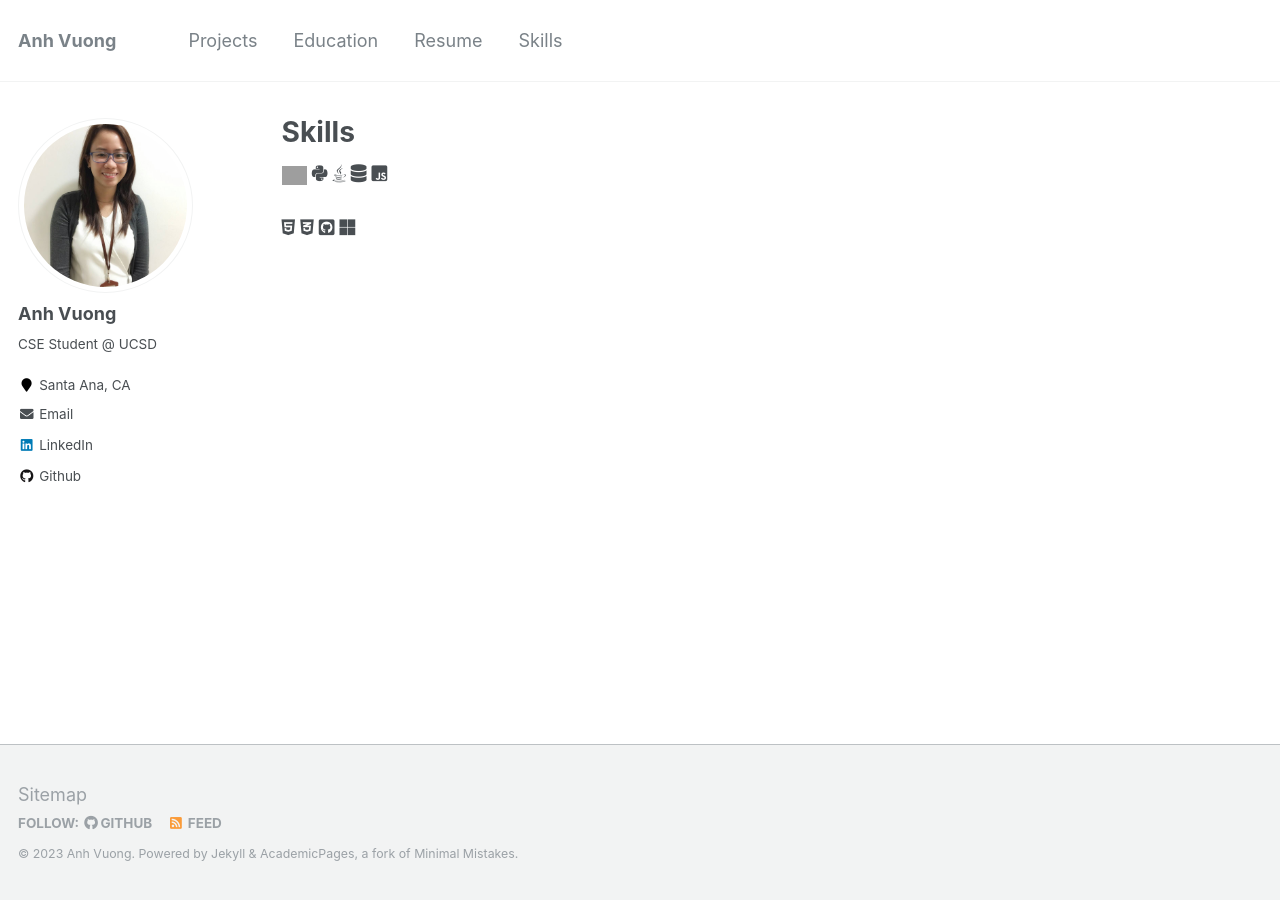
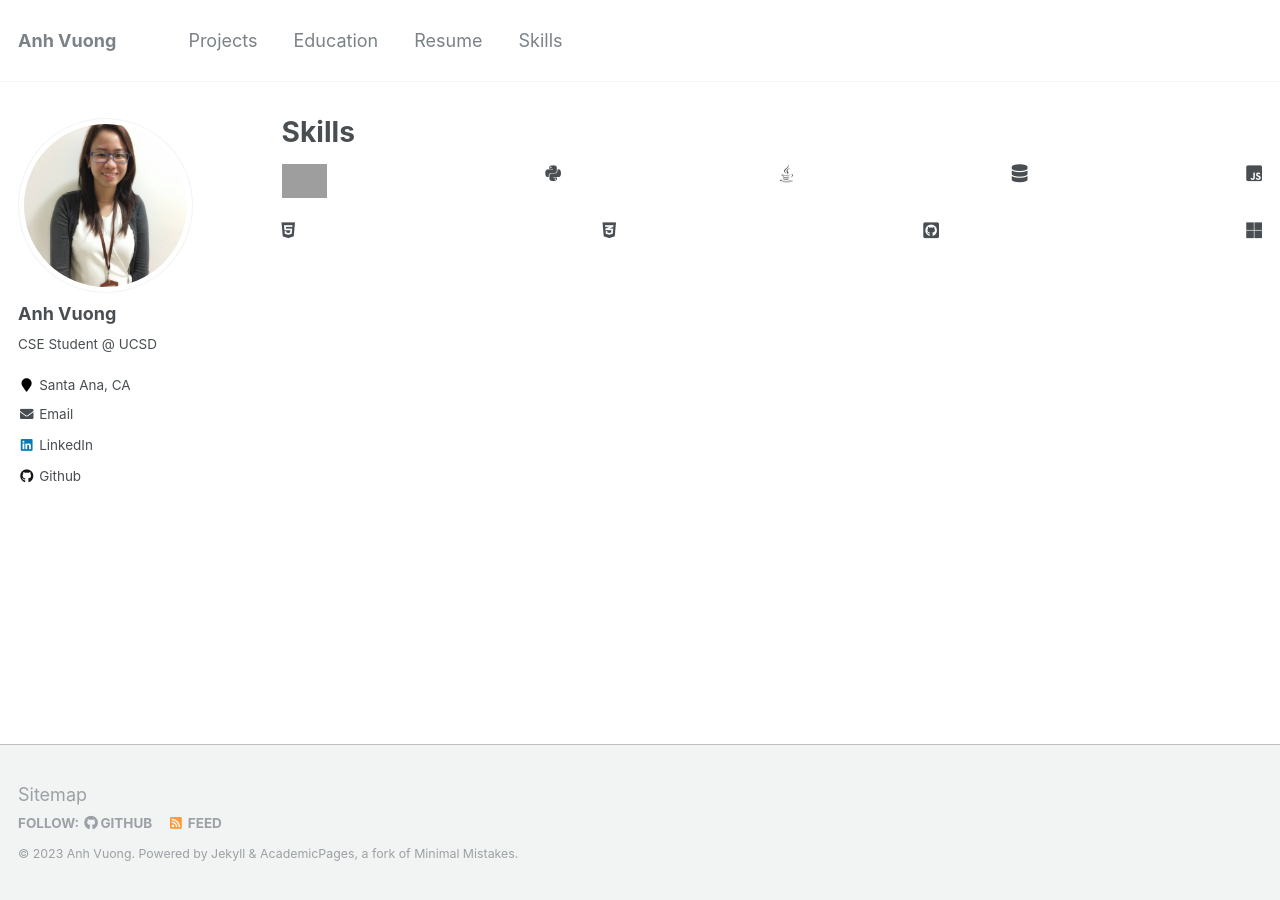
Before and after one commit to ahvuong/ahvuong.github.io, a Jekyll site: the page built from _pages/skills.html, in a window 1280 px wide. Built offline with Jekyll 4.4.1, drawn with Linux system fonts in a browser that asks for light colours; grey boxes are pictures that could not be loaded.

Commit message:
Update size

```diff
--- a/_pages/skills.html
+++ b/_pages/skills.html
@@ -8,18 +8,20 @@ author_profile: true
 
 
 <div>
-<!-- icon -->
-<nav>
-    <img src="https://cdn.icon-icons.com/icons2/3398/PNG/512/plus_logo_c_icon_214621.png" width="25px" height="25px">
-    <i class="fab fa-#12x fa-python zoom" aria-hidden="true"></i>
-    <i class="fab fa-#12x fa-java zoom" aria-hidden="true"></i>
-    <i class="fa fa-#12x fa-database" aria-hidden="true"></i>
-    <i class="fab fa-#12x fa-js-square zoom" aria-hidden="true"></i>
-</nav><br>
-<nav>
-    <i class="fab fa-#12x fa-html5 zoom" aria-hidden="true"></i>
-    <i class="fab fa-#12x fa-css3-alt zoom" aria-hidden="true"></i>
-    <i class="fab fa-#12x fa-github-square zoom" aria-hidden="true"></i>
-    <i class="fab fa-#12x fa-microsoft zoom" aria-hidden="true"></i>
-</nav>
+    <!-- icon -->
+    <p style="display: flex; justify-content: space-between;">
+        <img src="https://cdn.icon-icons.com/icons2/3398/PNG/512/plus_logo_c_icon_214621.png" width="45px" height="45px">
+        <i class="fab fa-#12x fa-python " aria-hidden="true"></i>
+        <i class="fab fa-#12x fa-java " aria-hidden="true"></i>
+        <i class="fa fa-#12x fa-database " aria-hidden="true"></i>
+        <i class="fab fa-#12x fa-js-square " aria-hidden="true"></i>
+    </p>
 </div>
+<div>
+    <p style="display: flex; justify-content: space-between;">
+        <i class="fab fa-#12x fa-html5 " aria-hidden="true"></i>
+        <i class="fab fa-#12x fa-css3-alt " aria-hidden="true"></i>
+        <i class="fab fa-#12x fa-github-square " aria-hidden="true"></i>
+        <i class="fab fa-#12x fa-microsoft " aria-hidden="true"></i>
+    </p>
+</div>
```
